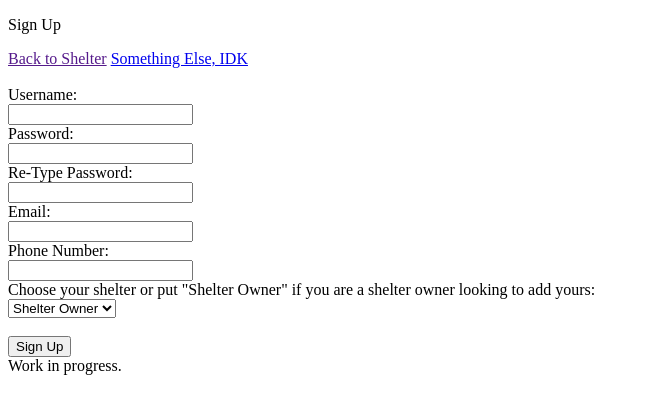
After one commit to APBosma/dog-homing-dogs, a Flask app: template Website/app/templates/signup.html in a window 1280 px wide. The commit adds this page. Shown: the top 414 px of the page, without its empty margins (0-649 px from the left). Run offline with Flask 3, Linux system fonts and the light colour scheme; the template is opened without the code that fills it, so the values that code supplies are empty.

Commit message:
Signup.html

```diff
--- a/Website/app/templates/login.html
+++ b/Website/app/templates/login.html
@@ -14,7 +14,7 @@
         </nav>
 
         <body>
-            <form>
+            <form action="/login" method="POST">
                 <br>
                 <label for = "username">Username:</label><br>
                 <input type = "text" id = "useranme" name = "username" maxlength="50"><br>
@@ -23,6 +23,9 @@
                 <br>
                 <input type="submit" value="Login">
             </form>
+            {% if error %}
+                <p style="color: red;">{{ error }}</p>
+            {% endif %}
         </body>
         <footer>Work in progress.</a></footer>
     </div>
--- /dev/null
+++ b/Website/app/templates/signup.html
@@ -0,0 +1,46 @@
+<!doctype html>
+<html>
+<head>
+    <title>Sign Up</title>
+</head>
+<body>
+    <div id="container">
+        <header>
+            <p>Sign Up</p>
+        </header>
+        <nav id="navbar">
+            <a href = "{{ indexLink }}">Back to Shelter</a>
+            <a href="#">Something Else, IDK</a>
+        </nav>
+
+        <body>
+            <form action="/signup" method="POST">
+                <br>
+                <label for = "username">Username:</label><br>
+                    <input type = "text" id = "useranme" name = "username" maxlength="50"><br>
+                <label for = "password">Password:</label><br>
+                    <input type = "password" id = "password" name = "password" maxlength="50"><br>
+                <label for = "repassword">Re-Type Password:</label><br>
+                    <input type = "password" id = "repassword" name = "repassword" maxlength="50"><br>
+                <label for="email">Email:</label><br>
+                    <input type="email" id="email" name="email"><br>
+                <label for="phone">Phone Number:</label><br>
+                    <input type="tel" id="phone" name="phone" pattern="[0-9]{3}-[0-9]{3}-[0-9]{4}"><br>
+                <label for = "shelterChoice">Choose your shelter or put "Shelter Owner" if you are a shelter owner looking to add yours:</label><br>
+                    <select id = "shelterChoice" name = "shelterChoice">
+                        <option value = "shelterOwner">Shelter Owner</option>
+                        {% for shelter in shelters %}
+                            <option value = "{{ shelter['shelter_id'] }}"> {{ shelter['name'] }}</option>
+                        {% endfor %}
+                    </select><br>
+                <br>
+                <input type="submit" value="Sign Up">
+            </form>
+            {% if error %}
+                <p style="color: red;">{{ error }}</p>
+            {% endif %}
+        </body>
+        <footer>Work in progress.</a></footer>
+    </div>
+</body>
+</html>
```
